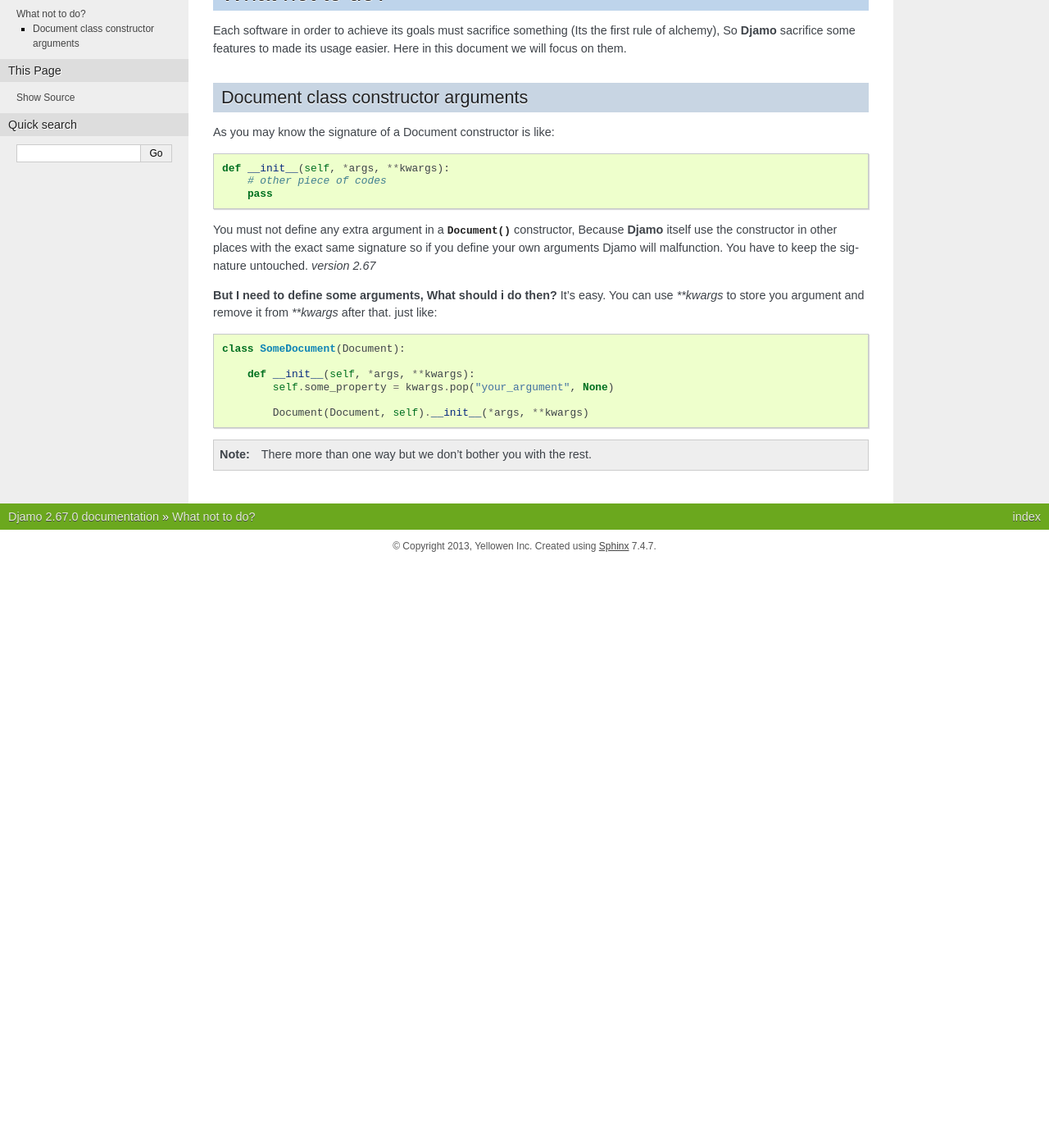
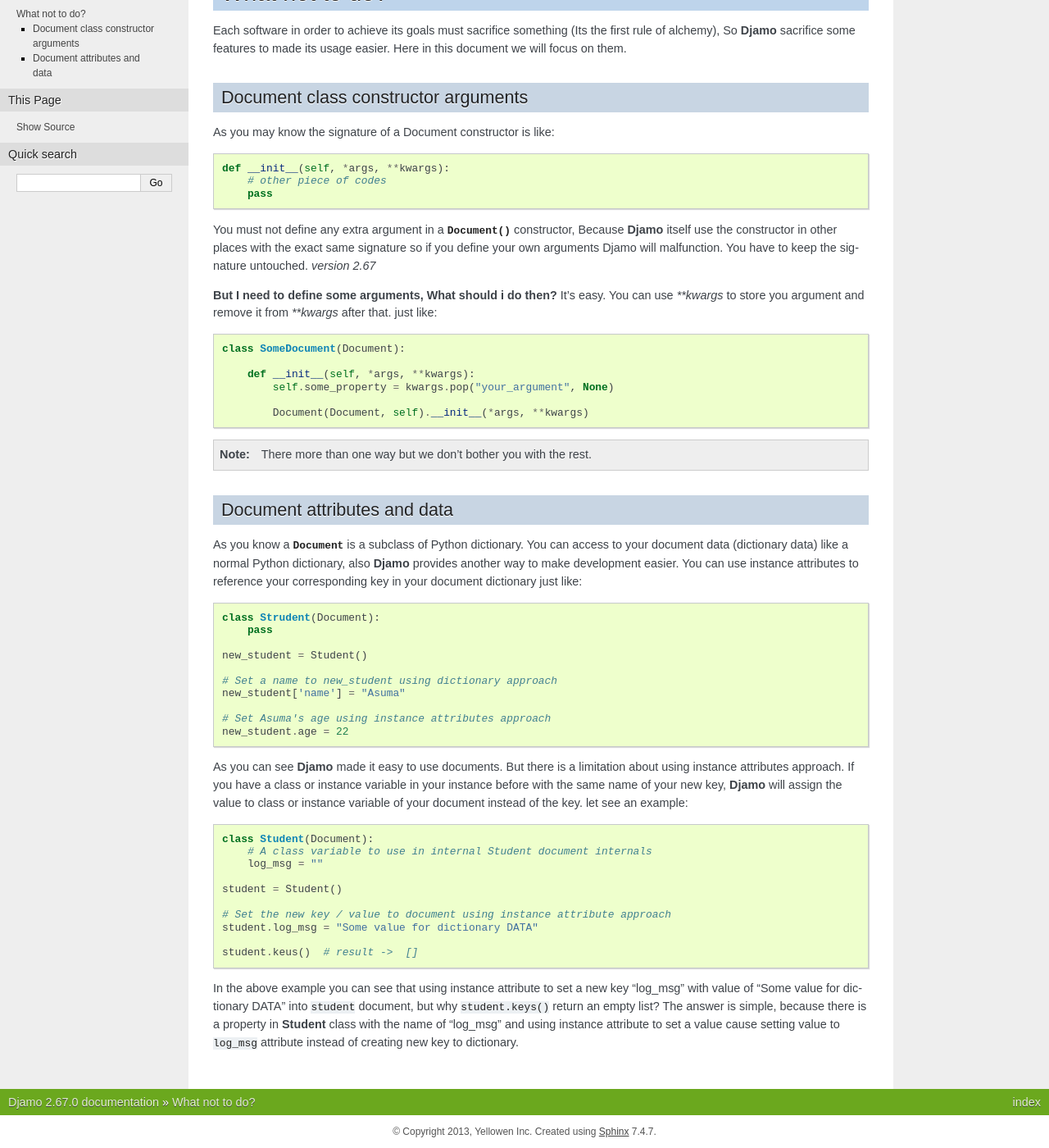
Before and after one commit to Yellowen/Djamo, a Sphinx documentation site: the page built from docs/source/whatnottodo.rst, in a window 1280 px wide and 1400 px high, scrolled down 82 px. Shown: the whole window at 82% size. Built offline with Sphinx 7.4.7, drawn with Linux system fonts in a browser that asks for light colours; before the commit the page ends 900 px from its top, so only the background shows below that.

Commit message:
A new topic added to whatnottodo

```diff
--- a/docs/source/whatnottodo.rst
+++ b/docs/source/whatnottodo.rst
@@ -29,3 +29,37 @@ It's easy. You can use `**kwargs` to store you argument and remove it from `**kw
 	    Document(Document, self).__init__(*args, **kwargs)
 
 .. note:: There more than one way but we don't bother you with the rest.
+
+Document attributes and data
+----------------------------
+As you know a :py:class:`~djamo.document.Document` is a subclass of Python dictionary. You can access to your document data (dictionary data) like a normal Python dictionary,
+also **Djamo** provides another way to make development easier. You can use instance attributes to reference your corresponding key in your document dictionary just like::
+
+    class Strudent(Document):
+        pass
+
+    new_student = Student()
+
+    # Set a name to new_student using dictionary approach
+    new_student['name'] = "Asuma"
+
+    # Set Asuma's age using instance attributes approach
+    new_student.age = 22
+
+As you can see **Djamo** made it easy to use documents. But there is a limitation about using instance attributes approach. If you have a class or instance variable in your
+instance before with the same name of your new key, **Djamo** will assign the value to class or instance variable of your document instead of the key. let see an example::
+
+    class Student(Document):
+        # A class variable to use in internal Student document internals
+	log_msg = ""
+
+    student = Student()
+
+    # Set the new key / value to document using instance attribute approach
+    student.log_msg = "Some value for dictionary DATA"
+
+    student.keus()  # result ->  []
+
+In the above example you can see that using instance attribute to set a new key "log_msg" with value of "Some value for dictionary DATA" into ``student`` document, but why ``student.keys()``
+return an empty list? The answer is simple, because there is a property in **Student** class with the name of "log_msg" and using instance attribute to set a value cause setting value to
+``log_msg`` attribute instead of creating new key to dictionary.
```
